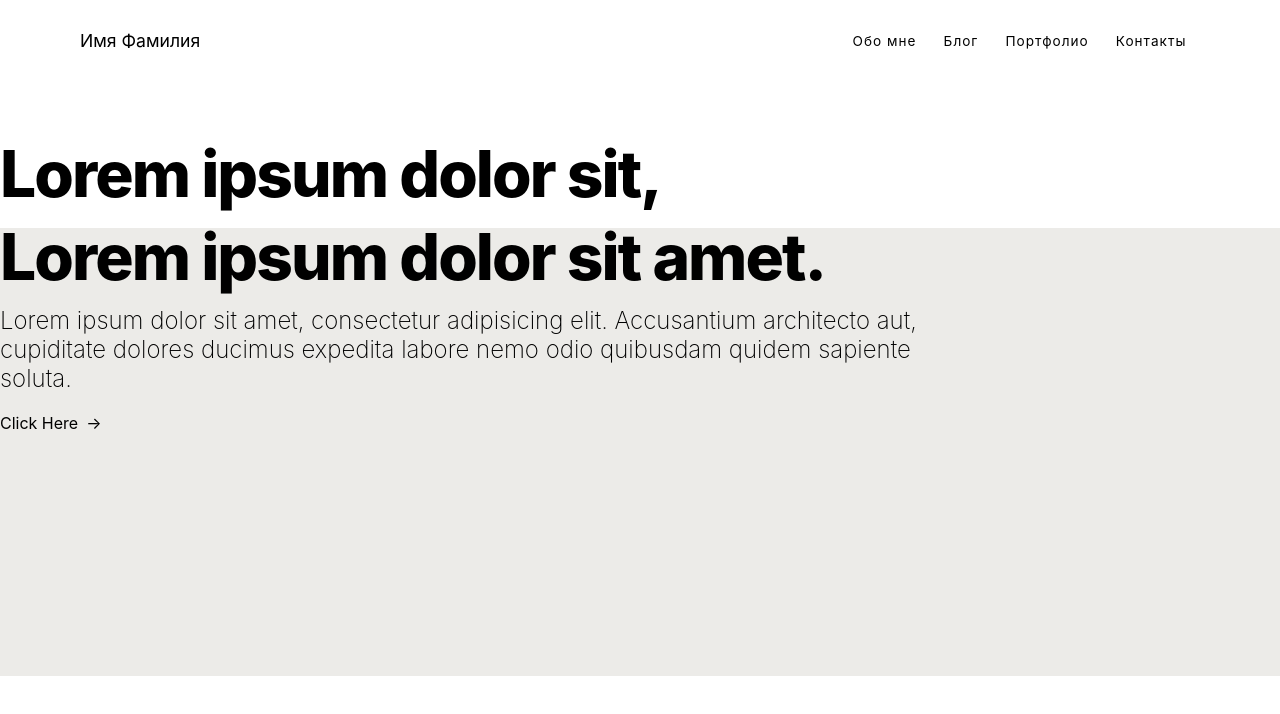
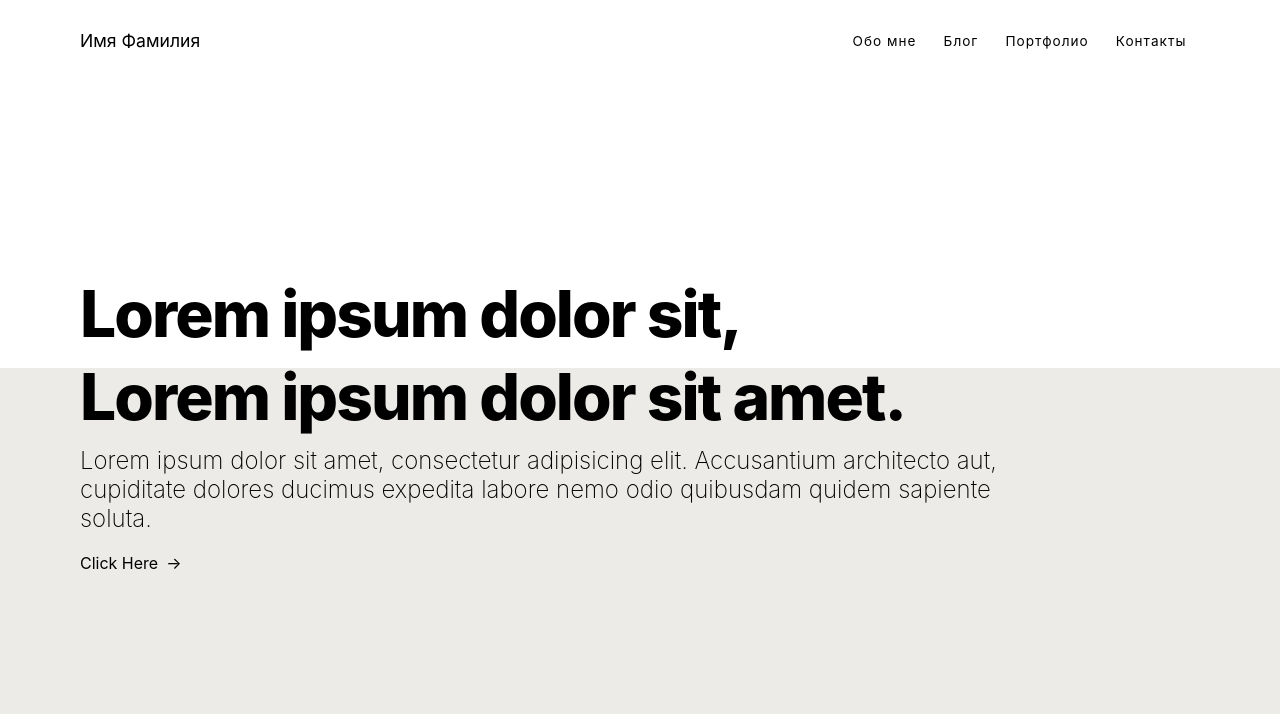
Before and after one commit to Deirr/svetle-test, a SvelteKit app: page / in a window 1280 px wide. Shown: the top 714 px of the page. Built offline with nearby package versions, Linux system fonts and the light colour scheme.

Commit message:
fixed some issues

```diff
--- a/src/routes/+page.svelte
+++ b/src/routes/+page.svelte
@@ -42,6 +42,10 @@ ipsum dolor sit amet.</p>
         text-align: left;
         align-items: start;
         }
+        .container {
+        max-width: 1400px;
+        margin: 190px 0 0 2.5rem;
+        }
         .info h1 {
         font-size: 4rem;
         margin: 0;
@@ -62,8 +66,7 @@ font-weight: 200;
 margin-top: 0.50rem;
 }
 .background-div {
-background-color:
-#ecebe8;
+background-color: #ecebe8;
 width: 100%;
 height: 56vh;
 margin: -205px auto;
```
Also changed, not shown: src/app.html (+5 -5 lines). Lines whose indentation alone changed are shown as unchanged.
